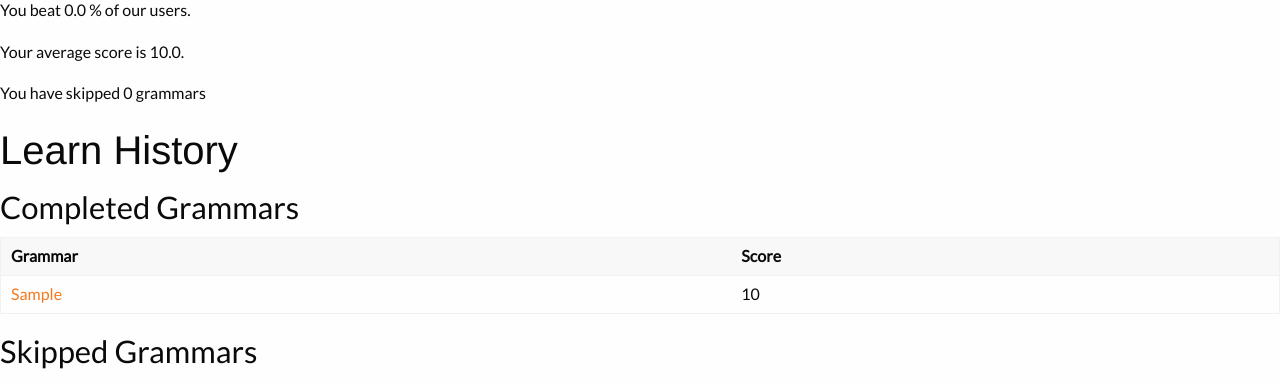
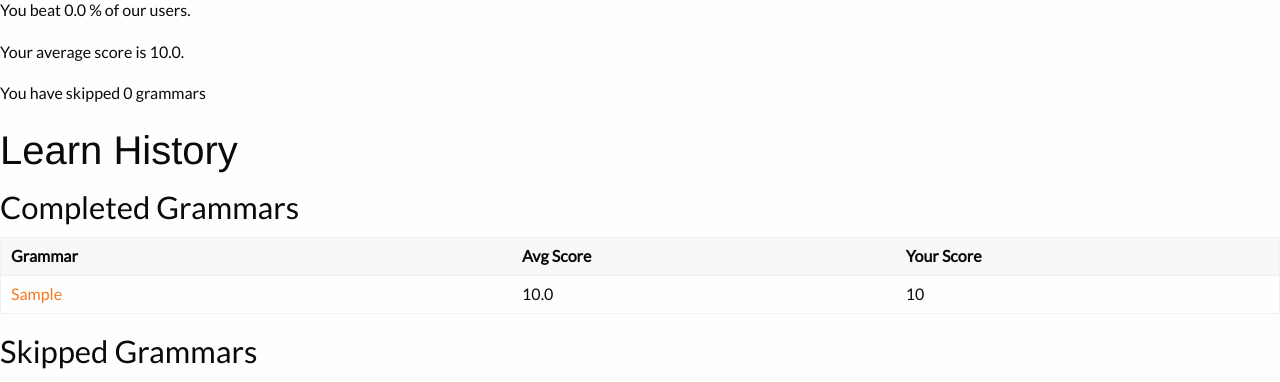
Before and after one commit to H-Huang/LL1-Academy, a Django app: page /profile in a window 1280 px wide. Shown: the part 477-859 px from the top of the page. Run offline with Django 3.2, Linux system fonts and the light colour scheme; a user stored in the database is signed in; tables that the repository leaves empty hold one stand-in row (values such as "Sample post"); some libraries are stand-ins or nearby versions; some web fonts are replaced.

Commit message:
added avergae score to the completed grammars table

```diff
--- a/LL1_Academy/templates/LL1_Academy/profile.html
+++ b/LL1_Academy/templates/LL1_Academy/profile.html
@@ -25,7 +25,8 @@
   <thead>
     <tr>
       <th width="200">Grammar</th>
-      <th width="150">Score</th>
+      <th width="150">Avg Score</th>
+      <th width="150">Your Score</th>
     </tr>
   </thead>
   <tbody>
@@ -34,6 +35,7 @@
       <td>
       	<a href="/learn/?gid={{grammar.gid}}">{{grammar.prods}}</a>
       </td>
+      <td>{{grammar.grammar_avg}}</td>
       <td>{{grammar.score}}</td>
     </tr>
   {% endfor %}
--- a/LL1_Academy/views/userProfile.py
+++ b/LL1_Academy/views/userProfile.py
@@ -5,9 +5,13 @@ from django.http import HttpRequest, HttpResponseRedirect, Http404
 from django.contrib.auth.models import User
 from django.contrib import messages
 from django.forms.models import model_to_dict
-from django.db.models import Count
+from django.db.models import Count, Avg
 
 from LL1_Academy.models import *
+
+def get_grammar_avg(gid):
+	grammar_avg = UserHistory.objects.filter(grammar=gid, complete=True).aggregate(Avg('score'))
+	return round(grammar_avg["score__avg"],2)
 
 
 def get_user_performance(uid):
@@ -33,6 +37,7 @@ def profile(request):
 		stats_dict = model_to_dict(user_history, fields=["complete", "score", "updateTime"])
 		combined_dicts = dict(list(grammar_dict.items()) + list(stats_dict.items()))
 		if stats_dict["complete"]:
+			combined_dicts["grammar_avg"] = get_grammar_avg(user_history.grammar_id)
 			context["completed_grammars"].append(combined_dicts)
 			total_score += stats_dict["score"]
 		else:
```
